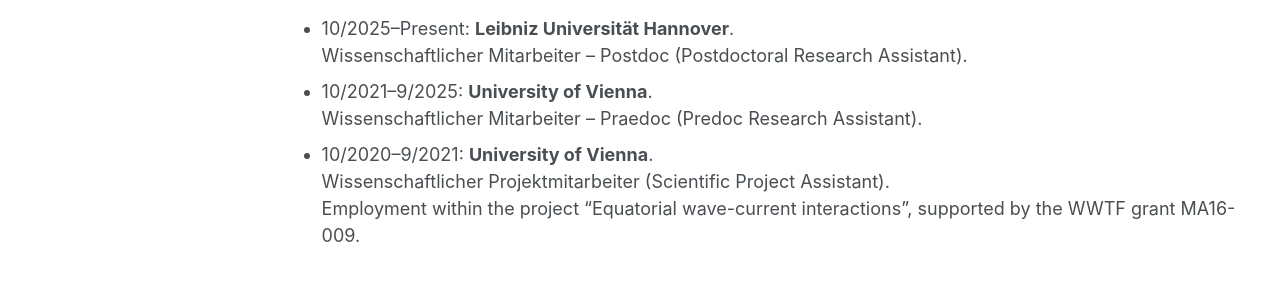
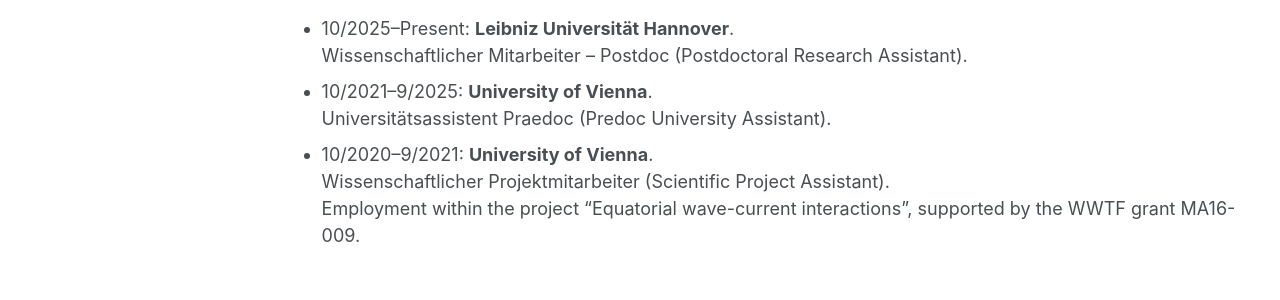
Before and after one commit to luigi-roberti/luigi-roberti.github.io, a Jekyll site: the page built from _pages/cv.md, in a window 1280 px wide and 1372 px high. Shown: the part 715-1015 px from the top of the window. Built offline with Jekyll 4.4.1, drawn with Linux system fonts in a browser that asks for light colours; some web fonts are replaced; a script that is not in the unit is left out.

Commit message:
Update cv.md

```diff
--- a/_pages/cv.md
+++ b/_pages/cv.md
@@ -31,7 +31,7 @@ Employment
 * 10/2025--Present: <b>Leibniz Universität Hannover</b>.<br />
 Wissenschaftlicher Mitarbeiter -- Postdoc (Postdoctoral Research Assistant).
 * 10/2021--9/2025: <b>University of Vienna</b>.<br />
-Wissenschaftlicher Mitarbeiter -- Praedoc (Predoc Research Assistant).
+Universitätsassistent Praedoc (Predoc University Assistant).
 * 10/2020--9/2021: <b>University of Vienna</b>.<br />
 Wissenschaftlicher Projektmitarbeiter (Scientific Project Assistant).<br />
 Employment within the project “Equatorial wave-current interactions”, supported by the WWTF grant MA16-009.
```
